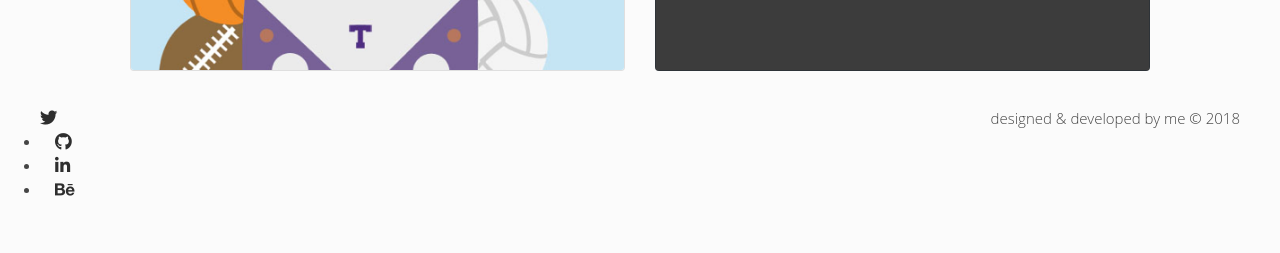
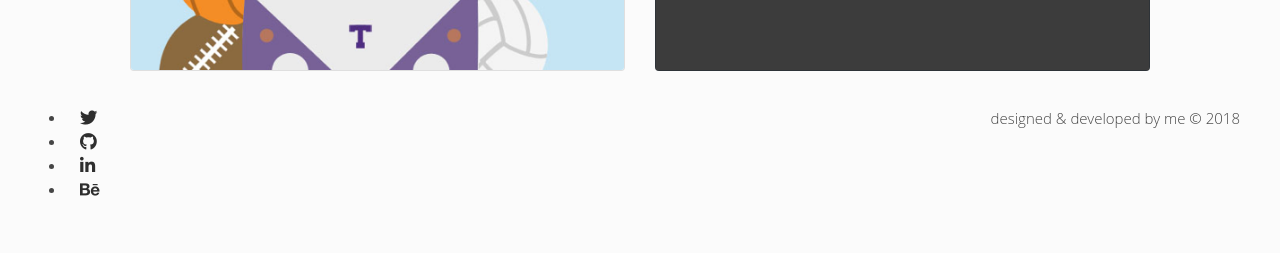
Before and after one commit to silviafuen/silviafuen.github.io, a Jekyll site: the page built from index.html, in a window 1280 px wide. Shown: the part 1059-1312 px from the top of the page. Built offline with Jekyll 4.4.1, drawn with Linux system fonts in a browser that asks for light colours; nearby versions of some CDN libraries.

Commit message:
Footer correction

```diff
--- a/_includes/footer.html
+++ b/_includes/footer.html
@@ -1,6 +1,7 @@
 <footer class="row">
   <div class="col-md-6 col-sm-12 nav">
-    <ul {% if site.twitter_username %} <li class="col-1">
+    <ul>
+    <li {% if site.twitter_username %} <li class="col-1">
       <a class="li-foot" href="https://twitter.com/{{ site.twitter_username }}">
     <i class="fab fa-twitter fa-lg"></i>
     </a>
```
